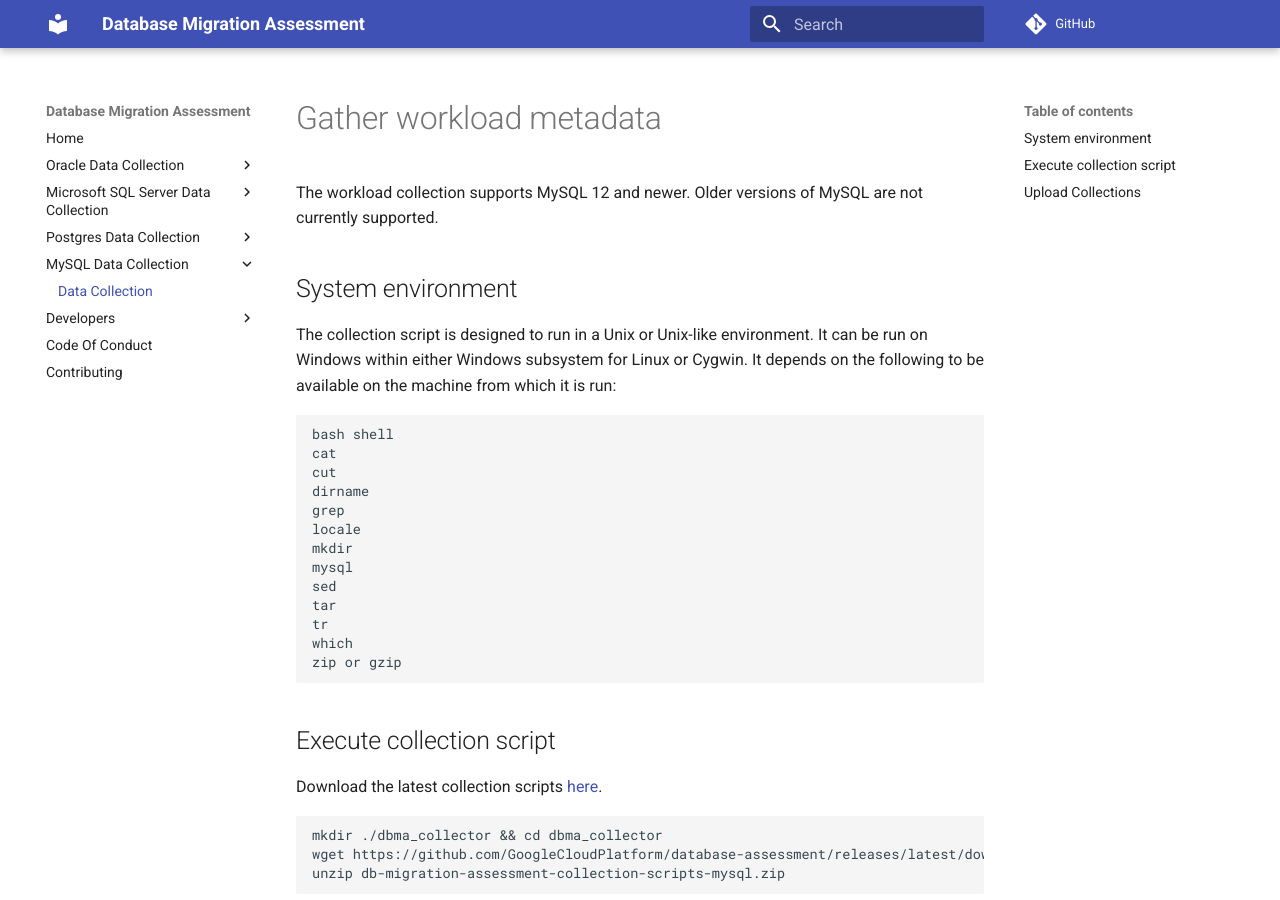
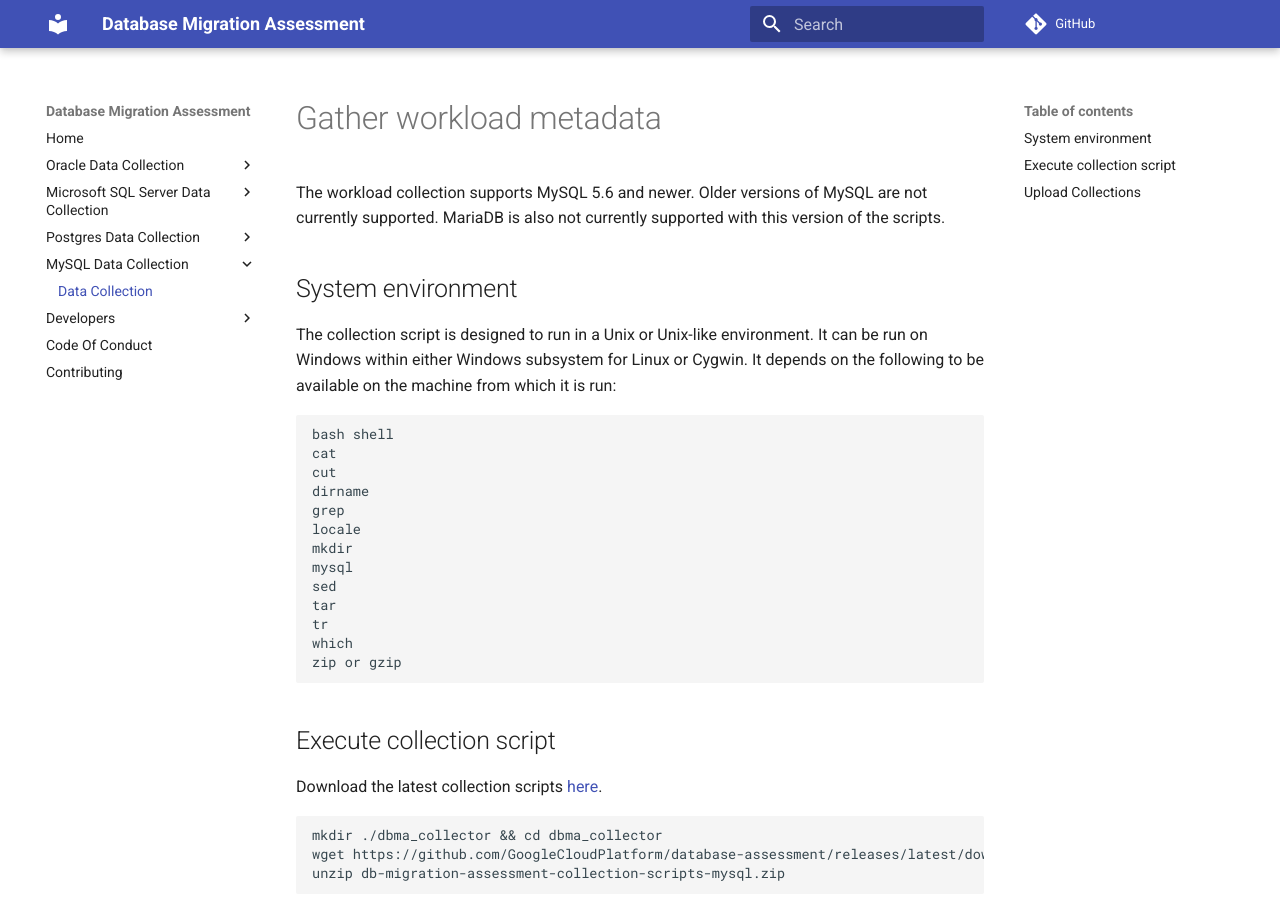
Before and after one commit to GoogleCloudPlatform/database-assessment, an MkDocs documentation site: the page built from docs/user_guide/mysql/collection_scripts.md, in a window 1280 px wide and 900 px high. Built offline with MkDocs 1.6.1 and Material for MkDocs 9.7.7, drawn with Linux system fonts in a browser that asks for light colours; comment, search, counter and statistics services are not loaded.

Commit message:
docs: Updated typo for supported versions
Signed-off-by: Cody Fincher <204685+cofin@users.noreply.github.com>

```diff
--- a/docs/user_guide/mysql/collection_scripts.md
+++ b/docs/user_guide/mysql/collection_scripts.md
@@ -1,6 +1,6 @@
 # Gather workload metadata
 
-The workload collection supports MySQL 12 and newer. Older versions of MySQL are not currently supported.
+The workload collection supports MySQL 5.6 and newer. Older versions of MySQL are not currently supported.  MariaDB is also not currently supported with this version of the scripts.
 
 ## System environment
 
```
